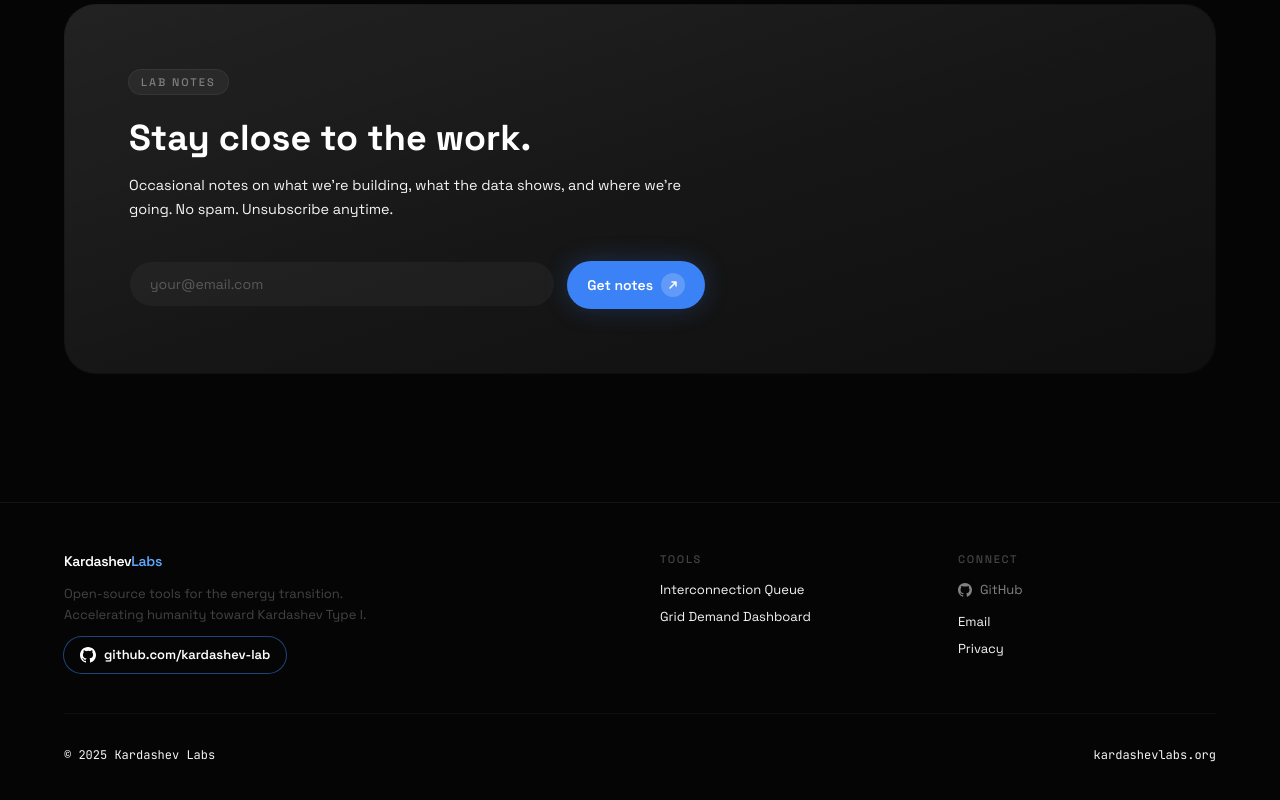
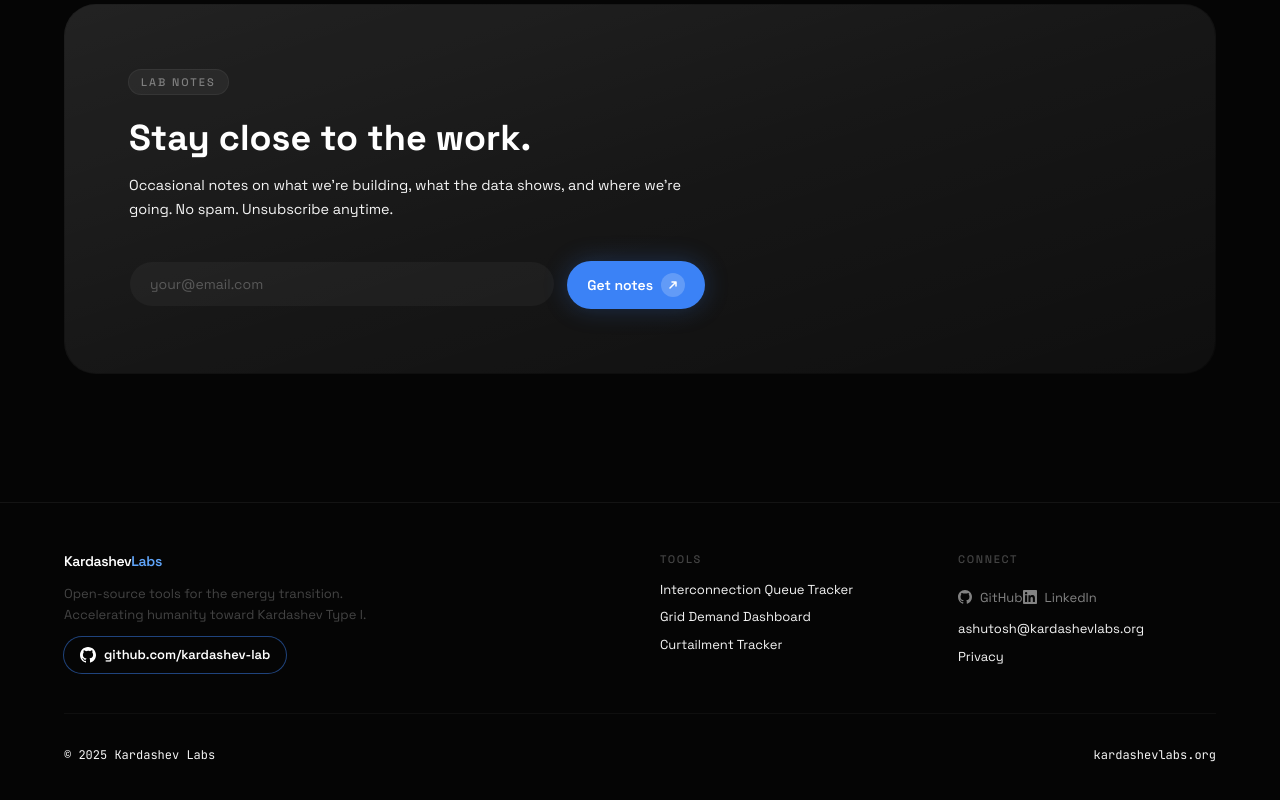
Before and after one commit to kardashev-lab/website, a Next.js app: page / in a window 1280 px wide. Shown: the part 4874-5674 px from the top of the page. Built offline with nearby package versions, Linux system fonts and the light colour scheme.

Commit message:
Update footer contact info and add LinkedIn link.
Use ashutosh@kardashevlabs.org across footer and privacy, link to the company LinkedIn page, and list all live tools in the footer.

```diff
--- a/app/privacy/page.tsx
+++ b/app/privacy/page.tsx
@@ -1,5 +1,6 @@
 import { Metadata } from 'next';
 import Link from 'next/link';
+import { CONTACT_EMAIL } from '@/lib/site';
 
 export const metadata: Metadata = {
   title: 'Privacy Policy - Kardashev Labs',
@@ -78,10 +79,10 @@
               <p className="text-muted-foreground leading-relaxed">
                 If you have any questions about this privacy policy, please contact us at{' '}
                 <a
-                  href="mailto:contact@kardashevlabs.org"
+                  href={`mailto:${CONTACT_EMAIL}`}
                   className="text-primary hover:text-primary/80 transition-colors"
                 >
-                  contact@kardashevlabs.org
+                  {CONTACT_EMAIL}
                 </a>
               </p>
             </section>
--- a/components/Footer.tsx
+++ b/components/Footer.tsx
@@ -3,7 +3,8 @@
 import Link from 'next/link';
 import { motion } from 'framer-motion';
 import GitHubIcon from '@/components/GitHubIcon';
-import { GITHUB_URL } from '@/lib/site';
+import LinkedInIcon from '@/components/LinkedInIcon';
+import { CONTACT_EMAIL, GITHUB_URL, LINKEDIN_URL, TOOLS } from '@/lib/site';
 
 const Footer = () => (
   <motion.footer
@@ -41,22 +42,17 @@
             Tools
           </h4>
           <div className="space-y-2">
+            {TOOLS.map((tool) => (
               <a
-              href="https://interconnection-queue.kardashevlabs.org"
+                key={tool.id}
+                href={tool.url}
                 target="_blank"
                 rel="noopener noreferrer"
                 className="block text-[13px] text-white/38 hover:text-white/70 transition-colors duration-200"
               >
-              Interconnection Queue
+                {tool.name}
               </a>
-            <a
-              href="https://grid-demand.kardashevlabs.org"
-              target="_blank"
-              rel="noopener noreferrer"
-              className="block text-[13px] text-white/38 hover:text-white/70 transition-colors duration-200"
-            >
-              Grid Demand Dashboard
-            </a>
+            ))}
           </div>
         </div>
 
@@ -75,12 +71,21 @@
               <GitHubIcon className="w-3.5 h-3.5" />
               GitHub
             </a>
-            <Link
-              href="mailto:contact@kardashevlabs.org"
+            <a
+              href={LINKEDIN_URL}
+              target="_blank"
+              rel="noopener noreferrer"
+              className="inline-flex items-center gap-2 text-[13px] text-white/50 hover:text-white/80 transition-colors duration-200"
+            >
+              <LinkedInIcon className="w-3.5 h-3.5" />
+              LinkedIn
+            </a>
+            <a
+              href={`mailto:${CONTACT_EMAIL}`}
               className="block text-[13px] text-white/38 hover:text-white/70 transition-colors duration-200"
             >
-              Email
-            </Link>
+              {CONTACT_EMAIL}
+            </a>
             <Link
               href="/privacy"
               className="block text-[13px] text-white/38 hover:text-white/70 transition-colors duration-200"
--- /dev/null
+++ b/components/LinkedInIcon.tsx
@@ -0,0 +1,12 @@
+const LinkedInIcon = ({ className = 'w-4 h-4' }: { className?: string }) => (
+  <svg
+    viewBox="0 0 24 24"
+    fill="currentColor"
+    aria-hidden
+    className={className}
+  >
+    <path d="M20.447 20.452h-3.554v-5.569c0-1.328-.027-3.037-1.852-3.037-1.853 0-2.136 1.445-2.136 2.939v5.667H9.351V9h3.414v1.561h.046c.477-.9 1.637-1.85 3.37-1.85 3.601 0 4.267 2.37 4.267 5.455v6.286zM5.337 7.433a2.062 2.062 0 01-2.063-2.065 2.064 2.064 0 114.126 0 2.063 2.063 0 01-2.063 2.065zm1.782 13.019H3.555V9h3.564v11.452zM22.225 0H1.771C.792 0 0 .774 0 1.729v20.542C0 23.227.792 24 1.771 24h20.451C23.2 24 24 23.227 24 22.271V1.729C24 .774 23.2 0 22.222 0h.003z" />
+  </svg>
+);
+
+export default LinkedInIcon;
--- a/lib/site.ts
+++ b/lib/site.ts
@@ -1,4 +1,6 @@
 export const GITHUB_URL = 'https://github.com/kardashev-lab';
+export const CONTACT_EMAIL = 'ashutosh@kardashevlabs.org';
+export const LINKEDIN_URL = 'https://www.linkedin.com/company/kardashev-labs';
 
 export const SITE_URL = 'https://kardashevlabs.org';
 export const SITE_NAME = 'Kardashev Labs';
```
Also changed, not shown: public/llms.txt. Lines whose indentation alone changed are shown as unchanged.
